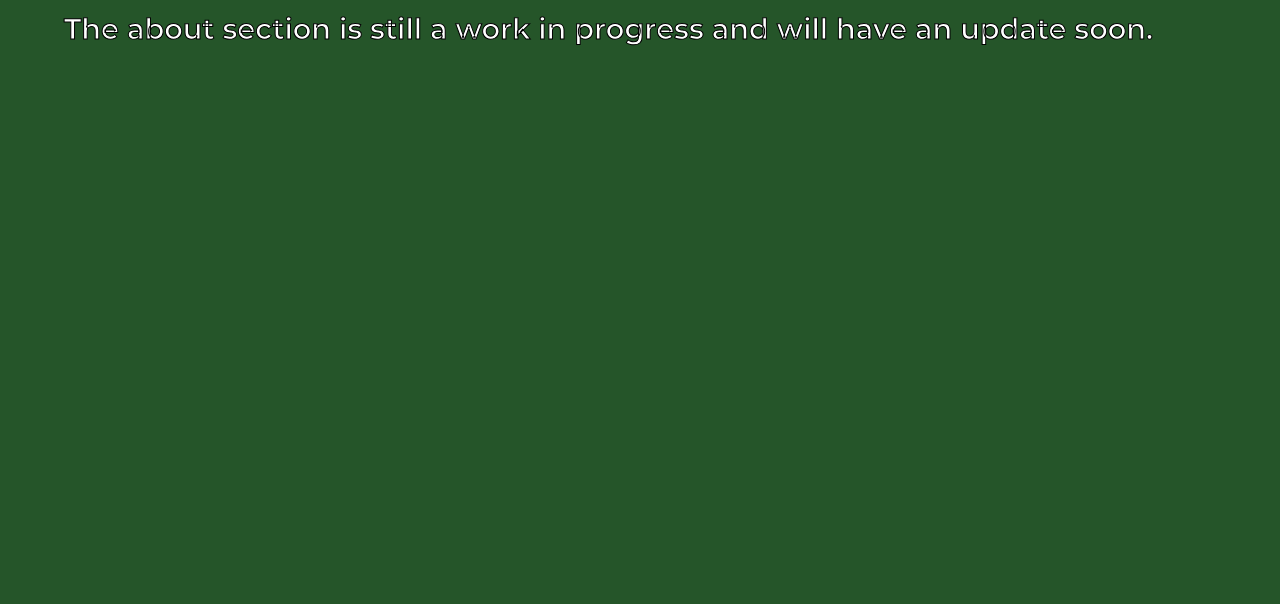
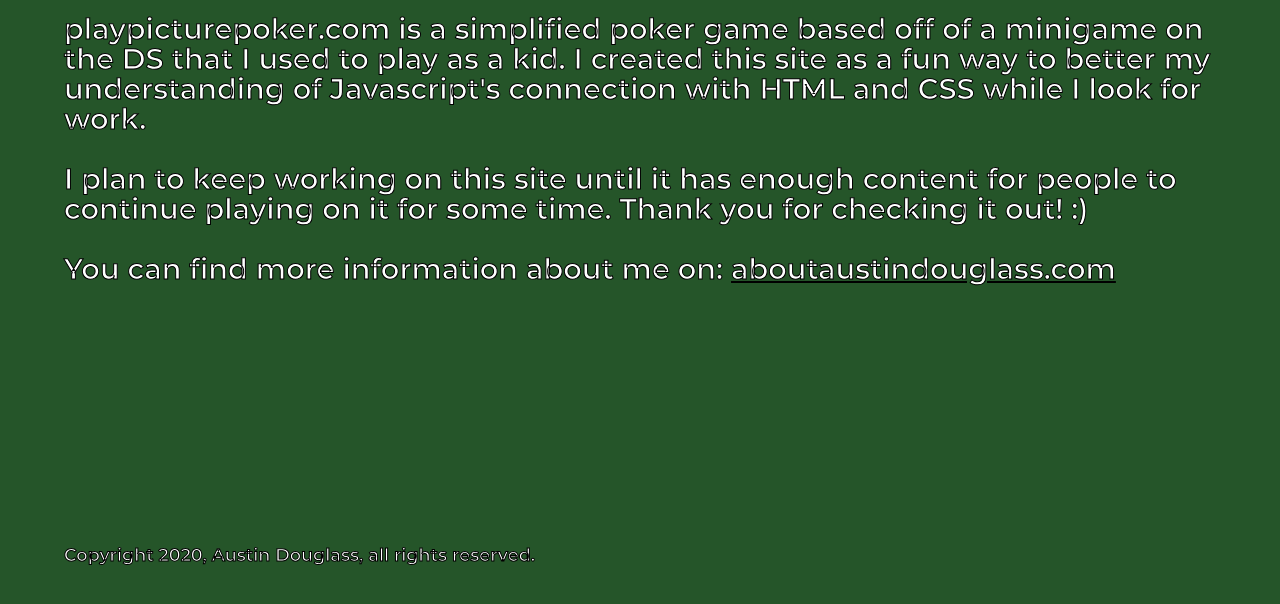
Before and after one commit to austindouglass/Picture-Poker-Site, a plain HTML site: page about.html in a window 1280 px wide. Shown: the part 94-698 px from the top of the page. Drawn offline with Linux system fonts and the light colour scheme.

Commit message:
filled out about section

```diff
--- a/about.html
+++ b/about.html
@@ -42,8 +42,19 @@
         </div>
         <div class="description">
             <p>
-                The about section is still a work in progress and will have an update soon.
+                playpicturepoker.com is a simplified poker game based off of a minigame on the DS that I used to play as a kid.
+                I created this site as a fun way to better my understanding of Javascript's connection with HTML and CSS while
+                I look for work.
+                <br></br>
+                I plan to keep working on this site until it has enough content for people to continue playing on it for some time.
+                Thank you for checking it out! :)
+                <br></br>
+                You can find more information about me on:
+                <a class="link" href="https://aboutaustindouglass.com">aboutaustindouglass.com</a>
             </p>
+        </div>
+        <div class="copyright">
+            Copyright 2020, Austin Douglass, all rights reserved.
         </div>
     </main>
 </body>
--- a/general.css
+++ b/general.css
@@ -75,6 +75,18 @@ nav {
 	margin-top: 2%;
 }
 
+.link {
+	-webkit-text-stroke: 1px black;
+}
+
+.copyright {
+	font-size: 1.1em;
+	-webkit-text-stroke: 1px black;
+	margin-top: 20%;
+	margin-left: 5%;
+	margin-right: 5%;
+}
+
 @media only screen and (max-width: 800px) {
 	.title	{
 		margin-top: 2%;
@@ -83,4 +95,8 @@ nav {
 		font-size: 1.5em;
 		margin-top: 2.5%;
 	}
+	.copyright {
+		margin-top: 15%;
+		font-size: 1.1em;
+	}
 }
```
